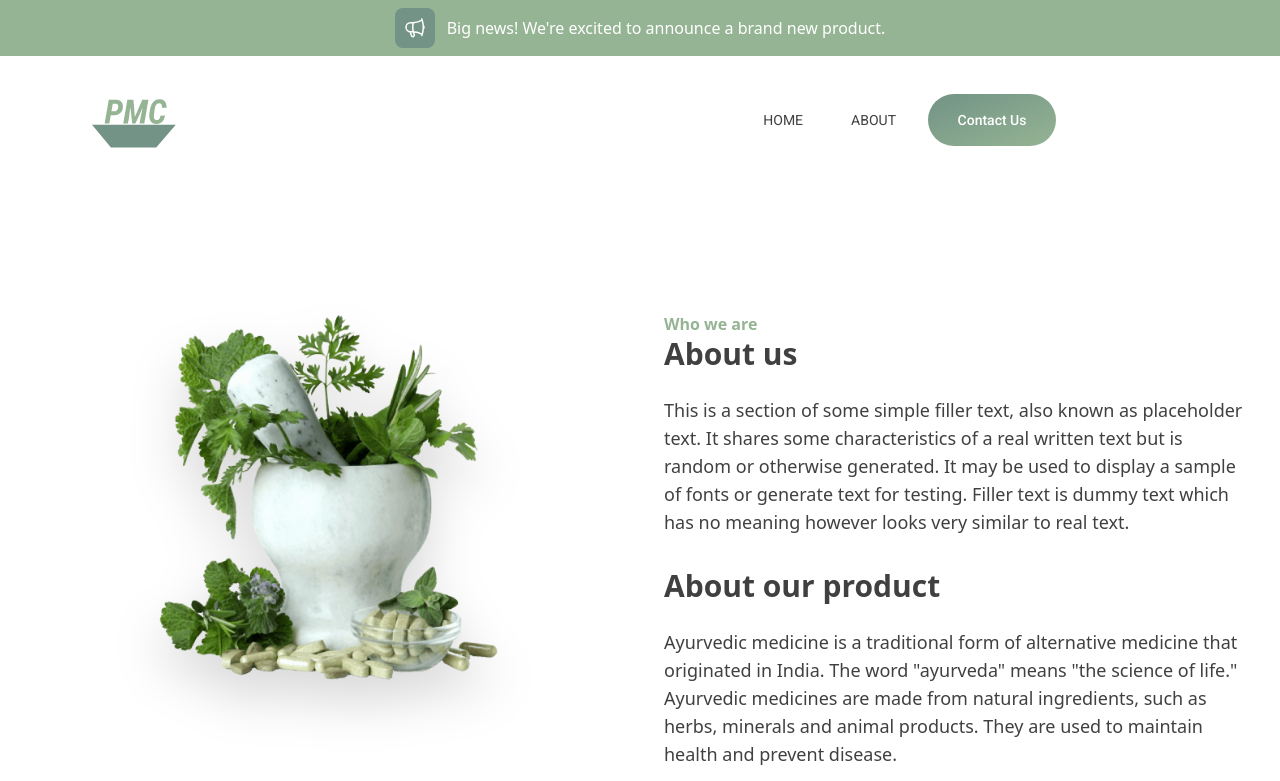
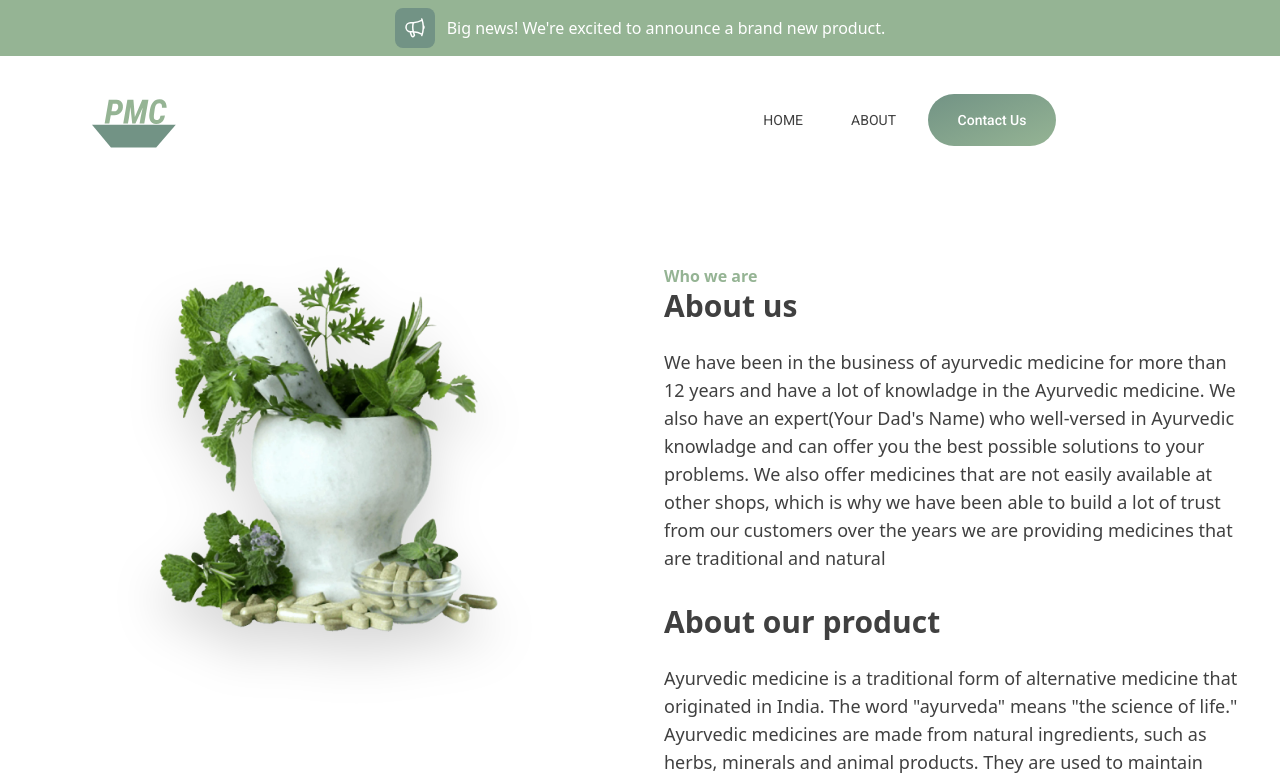
Before and after one commit to Shorya-Dadhichi/Calm-N-Fresh, a React (Create React App) app: page /about in a window 1280 px wide. Shown: the top 781 px of the page. Built offline with nearby package versions, Linux system fonts and the light colour scheme.

Commit message:
New Content

```diff
--- a/src/components/About.js
+++ b/src/components/About.js
@@ -7,7 +7,7 @@ import hero_img from "../img/hero_img.webp"
 const About = () => {
   return (
     <div className="pt-20 sm:pt-32 lg:pt-44 text-type">
-      <div className="max-w-screen-xl px-4 md:px-8 mx-auto py-12">
+      <div className="max-w-screen-xl px-4 md:px-8 mx-auto pb-12">
         <div className="grid md:grid-cols-2 gap-8 lg:gap-12">
           <div>
             <div className="h-auto overflow-hidden rounded-lg drop-shadow-2xl">
@@ -20,7 +20,10 @@ const About = () => {
 
             <h2 className="text-2xl sm:text-3xl font-bold text-center md:text-left mb-4 md:mb-6">About us</h2>
 
-            <p className="sm:text-lg mb-6 md:mb-8">This is a section of some simple filler text, also known as placeholder text. It shares some characteristics of a real written text but is random or otherwise generated. It may be used to display a sample of fonts or generate text for testing. Filler text is dummy text which has no meaning however looks very similar to real text.</p>
+            <p className="sm:text-lg mb-6 md:mb-8">
+              We have been in the business of ayurvedic medicine for more than 12 years and have a lot of knowladge in the Ayurvedic medicine. We also have an expert(Your Dad's Name) who well-versed in Ayurvedic knowladge and can offer you the best possible solutions to your problems.
+              We also offer medicines that are not easily available at other shops, which is why we have been able to build a lot of trust from our customers over the years we are providing medicines that are traditional and natural
+            </p>
 
             <h2 className="text-2xl sm:text-3xl font-bold text-center md:text-left mb-4 md:mb-6">About our product</h2>
 
```
